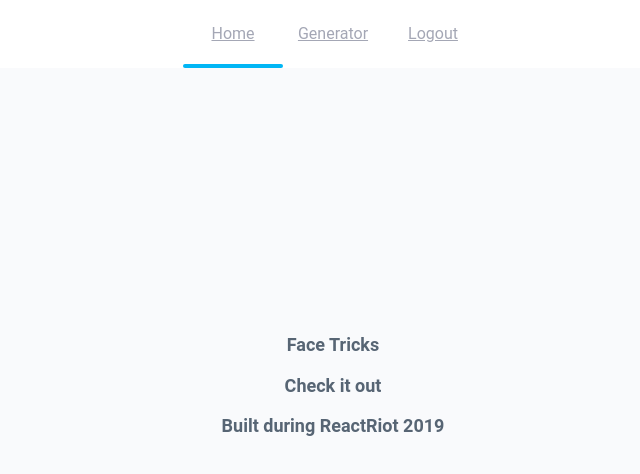
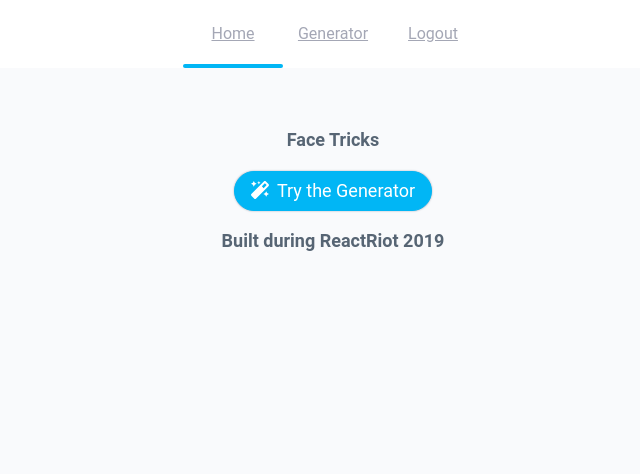
Before and after one commit to Hackbit/reactriot2019-gantastic, a React (Create React App) app: page / in a window 1280 px wide. Shown: the top 474 px of the page, without its empty margins (307-947 px from the left). Built offline with nearby package versions, Linux system fonts and the light colour scheme; no server answers.

Commit message:
try the generator button on home page

```diff
--- a/src/modules/router/components/Routes/components/Home/Home.js
+++ b/src/modules/router/components/Routes/components/Home/Home.js
@@ -1,20 +1,30 @@
 import React from 'react';
+import PropTypes from 'prop-types';
+import { css } from 'styled-components';
 
+import { icons } from 'modules/core/constants';
 import { constants } from 'modules/router';
 
-import { Nav, PageLayout, Title } from 'modules/core/components';
+import { Button, Nav, PageLayout, Title } from 'modules/core/components';
 
 import { PageSection } from './styled';
 
 
-const Home = () => {
+const Home = ({ history }) => {
   return (
     <>
-      <PageLayout>
+      <PageLayout css={css`justify-content: flex-start;`}>
         <PageSection>
           <Title>Face Tricks</Title>
-          <Title>Check it out</Title>
-          <Title>Built during ReactRiot 2019</Title>
+          <Button
+            iconLeft={icons.FACE}
+            onClick={() => {
+              history.push(constants.Routes.FACES);
+            }}
+          >
+            Try the Generator
+          </Button>
+          <Title css={css`margin-top: 20px;`}>Built during ReactRiot 2019</Title>
         </PageSection>
       </PageLayout>
 
@@ -26,5 +36,8 @@ const Home = () => {
   );
 };
 
+Home.propTypes = {
+  history: PropTypes.shape().isRequired,
+};
 
 export default Home;
```
